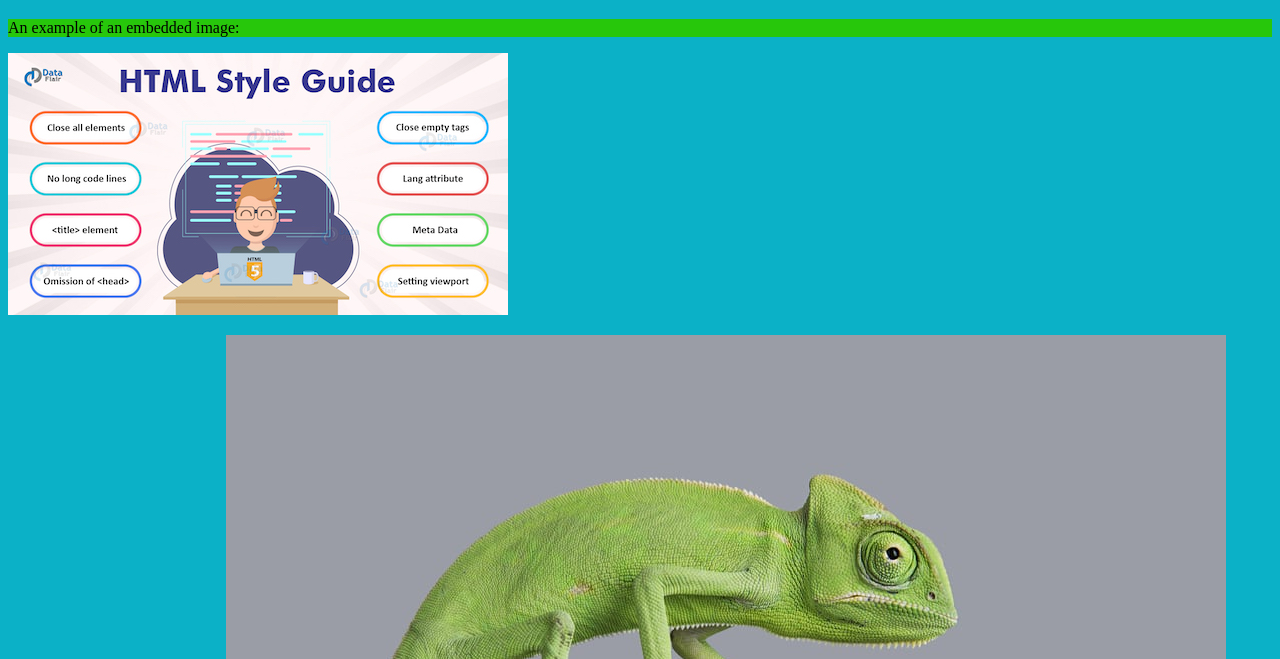
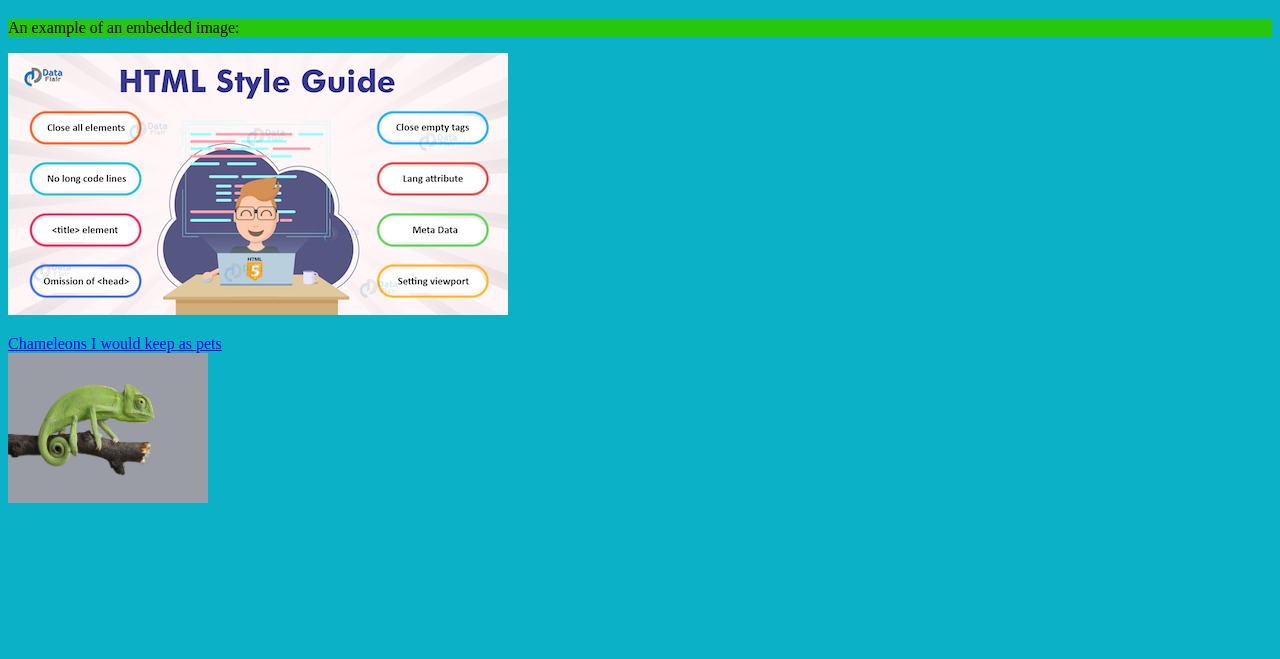
Before and after one commit to SHH-ICS/html-page-Kaidyn-Doshi, a plain HTML site: page index.html in a window 1280 px wide. Shown: the part 141-800 px from the top of the page. Drawn offline with Linux system fonts and the light colour scheme.

Commit message:
commit #3

```diff
--- a/index.html
+++ b/index.html
@@ -22,8 +22,9 @@
     <p style="background-color:#27c70b;">An example of an embedded image:</p>
     <img src="./images/HTML-style-guide.jpeg" alt="style">
     <p>
-      <a href="./chameleons.html" width="200px" height="150px">Chameleons I would keep as pets</a>
-      <img src="./images/chameleon1.jpg" alt="random chameleon image I found"
+      <a href="./chameleons.html">Chameleons I would keep as pets</a>
+      <br>
+      <img src="./images/chameleon1.jpg" alt="random chameleon image I found" width="200px" height="150px">
     </p>
   </body>
 </html>
```
